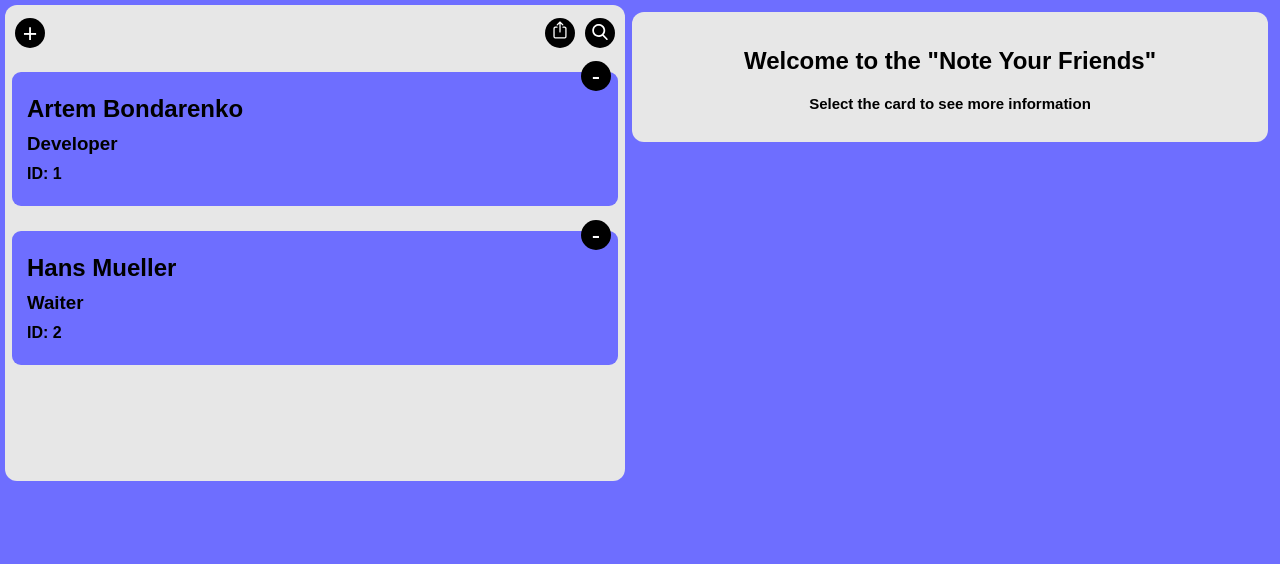
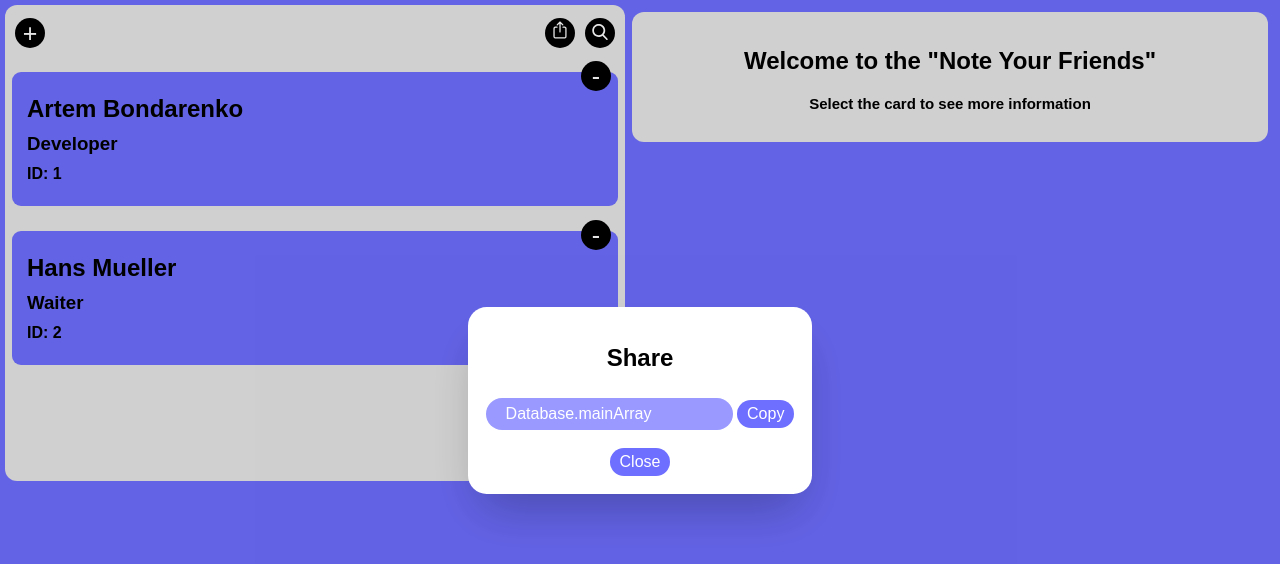
Before and after one commit to himique/Note-Your-Firend-Mobile-Responsible, a website: page index.html in a window 1280 px wide. Both pictures are taken after a click on the element 560 px from the left and 33 px from the top of the page. Drawn offline with Linux system fonts and the light colour scheme.

Commit message:
Add files via upload

```diff
--- a/index.html
+++ b/index.html
@@ -69,6 +69,18 @@
 
         </form>
     </dialog>
+    <dialog class="shareCard_dialog">
+        <form class="form_share">
+            <h2 class="tittle_dialog_share">Share</h2>
+            <input class="input_share" value="Database.mainArray" placeholder="Datbase key" type="text">
+            <button class="form_button_copy" type="button" >Copy</button>
+
+            <div class="dialog_share_buttons">
+                <button class="form_button_close" type="button" >Close</button>
+            </div>
+
+        </form>
+    </dialog>
 
     <script src="./js/model.js"></script>
     <script src="./js/view.js"></script>
--- a/js/controller.js
+++ b/js/controller.js
@@ -4,26 +4,56 @@ let html = document.querySelector(".card_isolate");
 let DescHtml = document.querySelector(".description_container");
 let dialog = document.querySelector(".addCard_dialog");
 let btnContainer = document.querySelector(".dialog_add_buttoms");
-let dialogAdd = document.querySelector(".addCard_dialog");
 let menuAddContainer = document.querySelector(".buttons_menu");
 
+let shareCardDialog = document.querySelector(".shareCard_dialog");
+let btnShareContainer = document.querySelector(".dialog_share_buttons");
+
 let wrapper = document.querySelector(".form");
+let shareWrapper = document.querySelector(".form_share");
+let shareBtn = document.querySelector(".share_button");
 
 cardList.renderCard(Database.mainArray, html);
+//Share
+
+  menuAddContainer.addEventListener('click', function (event) {
+    if (shareBtn.contains(event.target)) {
+      shareCardDialog.showModal();
+    }
+  });
+  btnShareContainer.addEventListener('click', function (event) {
+    if (event.target.classList.contains('form_button_close')) {//here
+      shareCardDialog.close();
+    }
+  });
+  shareCardDialog.addEventListener('click', function (event) {//here
+    if (!shareWrapper.contains(event.target)) {
+      shareCardDialog.close();
+    }
+  });
+  btnShareContainer.addEventListener('click', function (event) {
+
+    if (event.target.classList.contains('form_button_close')) {
+      let shareInput = document.querySelector(".input_share").value;
+      cardList.renderCard(Database.mainArray, html);
+      document.querySelector(".input_name").value = "";
+      dialog.close();
+    }
+  });
 
 //Add card
 menuAddContainer.addEventListener('click', function (event) {
   if (event.target.classList.contains('add_button')) {
     dialog.showModal();
   }
-})
+});
 
 btnContainer.addEventListener('click', function (event) {
   if (event.target.classList.contains('form_button_cancel')) {
     dialog.close();
   }
 });
-dialogAdd.addEventListener('click', function (event) {
+dialog.addEventListener('click', function (event) {
   if (!wrapper.contains(event.target)) {
     dialog.close();
   }
--- a/styles.css
+++ b/styles.css
@@ -399,7 +399,6 @@ input[type="reset"] {
     color: white;
     outline: none;
 }
-
 .input_desc::placeholder {
     color: white;
 }
@@ -443,7 +442,65 @@ input[type=number]::-webkit-inner-spin-button {
     grid-template-columns: repeat(2, auto);
     justify-content: space-between;
 }
+.shareCard_dialog {
+    border: none !important;
+    border-radius: calc(5px * 3.74);
+    box-shadow: 0 0 #0000, 0 0 #0000, 0 25px 50px -12px rgba(0, 0, 0, 0.25);
+    padding: 0rem;
+    max-width: 20%;
+    background-color: white;
+    justify-content: center;
+    align-items: center;
+    outline: none;
+}
+.form_share {
+    text-align: center;
+    width: fit-content;
+    height: fit-content;
+    padding: 2.1rem;
+    outline: none;
+}
+.input_share {
+    border: none !important;
+    border-radius: calc(5px * 3.74);
+    background-color: var(--main-color);
+    padding: 7px 20px;
+    margin: 6px 0px;
+    width: fit-content;
+    color: white;
+    outline: none;
+}
 
+.input_share::placeholder {
+    color: white;
+}
+
+.input_share:focus {
+    opacity: 0.7;
+}
+
+.form_button_copy {
+    background-color: var(--main-color);
+    border-radius: calc(5px * 3.74);
+    padding: 5px 10px;
+    color: white;
+}
+
+.form_button_close {
+    background-color: var(--main-color);
+    border-radius: calc(5px * 3.74);
+    padding: 5px 10px;
+    color: white;
+}
+.dialog_share_buttons {
+    display: flex;
+    position: relative;
+    justify-content: center;
+    display: grid;
+    margin: 12px 0px 0px 0px;
+    grid-template-columns: repeat(2, auto);
+
+}
 .welcome_h2 {
     text-align: center;
 }
@@ -564,6 +621,16 @@ input[type=number]::-webkit-inner-spin-button {
     .form {
         padding: 1.1rem;
     }
+    .shareCard_dialog {
 
-
+        padding: 0rem;
+        max-width: 90%;
+        background-color: white;
+        justify-content: center;
+        align-items: center;
+        outline: none;
+    }
+    .form_share {
+        padding: 1.1rem;
+    }
 }
```
